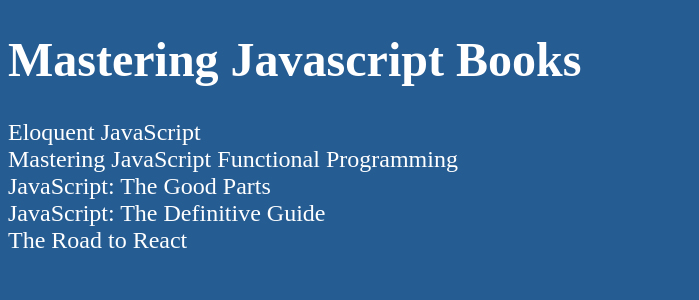
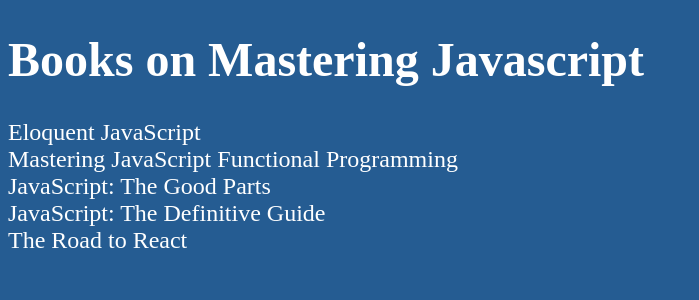
Before and after one commit to Mezekr/React-componet, a React (Vite) app: page / in a window 1280 px wide. Shown: the top 300 px of the page, without its empty margins (0-699 px from the left). Built offline with nearby package versions, Linux system fonts and the light colour scheme.

Commit message:
update Page's headline

```diff
--- a/src/App.jsx
+++ b/src/App.jsx
@@ -6,7 +6,7 @@
 const App = () => {
   return (
     <div>
-      <h1 className="main-head"> Mastering Javascript Books</h1>
+      <h1 className="main-head"> Books on Mastering Javascript</h1>
       <MainView />
     </div>
   );
```
